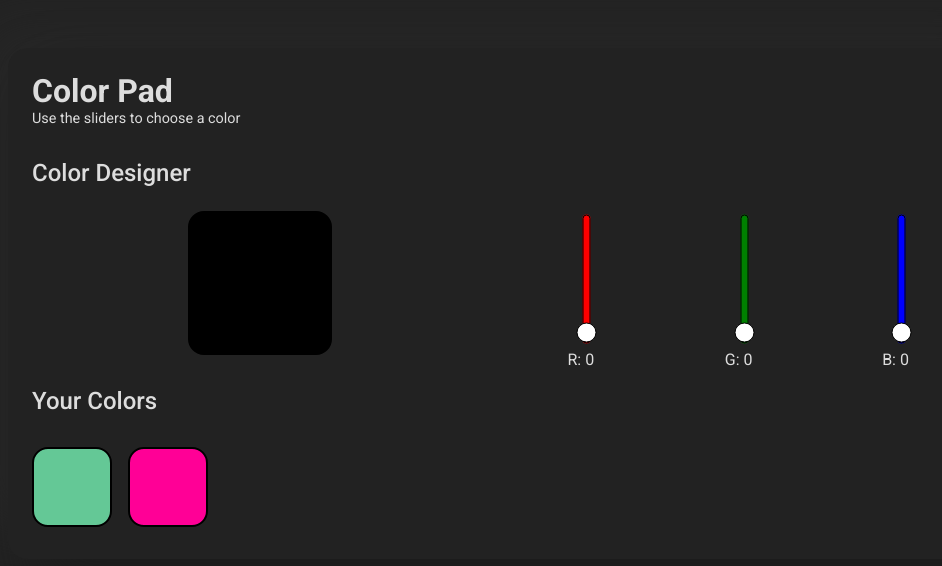
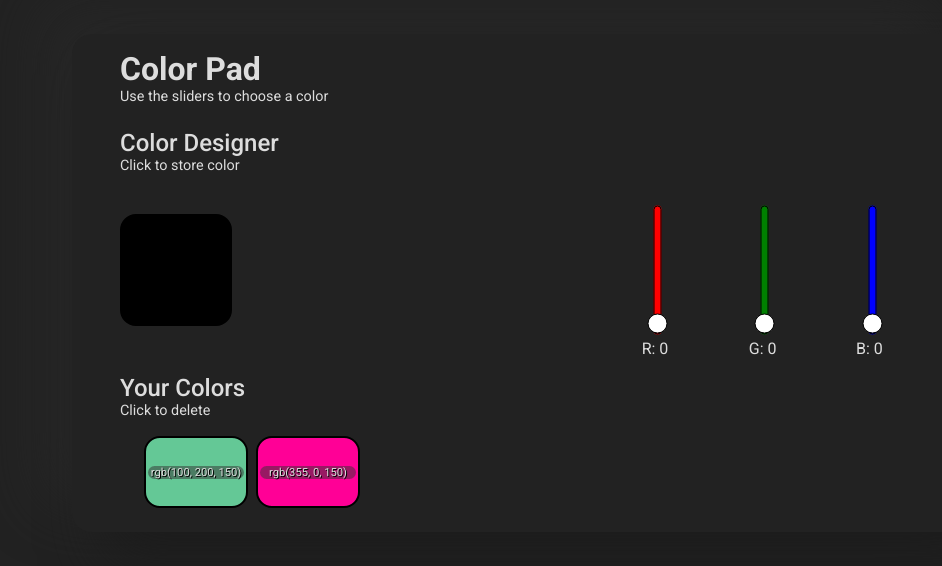
Before and after one commit to Nathan-Payne/color_pad, a Vue app: page / in a window 1280 px wide. Shown: the top 566 px of the page, without its empty margins (120-1062 px from the left). Built offline with nearby package versions, Linux system fonts and the light colour scheme.

Commit message:
add unique ids to each color object, altered spacing on sliders + palette grid, add text showing rgb() values on stored colors

```diff
--- a/src/App.vue
+++ b/src/App.vue
@@ -31,7 +31,7 @@ const app = {
   created() {
     // eslint-disable-next-line prettier/prettier
     eventBus.$on("saveColor", (rgb) => {
-      const idNum = this.savedColors.length + 1;
+      const idNum = Math.floor(Math.random() * 1000 + 1);
       this.savedColors.push({
         id: idNum,
         colorCss: `background-color: rgb(${rgb.red}, ${rgb.green}, ${rgb.blue})`,
@@ -63,14 +63,14 @@ body {
 }
 
 .container {
-  width: 80vw;
-  margin: 3rem auto;
-  padding: 1.5rem;
+  width: 70vw;
+  margin: 2.1rem auto;
+  padding: 1rem 3rem;
   /* border: 2px solid #ddd; */
 }
 
 header {
-  padding-bottom: 2rem;
+  padding-bottom: 1.5rem;
 }
 
 section {
--- a/src/components/colorDesigner.vue
+++ b/src/components/colorDesigner.vue
@@ -1,6 +1,7 @@
 <template>
   <section>
     <h2>Color Designer</h2>
+    <h4>Click to store color</h4>
     <div id="designer-main">
       <div class="color-show-group">
         <div class="color-show" :style="currentColor" @click="saveColor"></div>
@@ -58,11 +59,10 @@ export default {
 #designer-main {
   display: flex;
   align-items: center;
-  margin: 0rem 1rem;
+  justify-content: space-between;
 }
 
 .color-show-group {
-  flex: 4;
   display: flex;
   justify-content: center;
   align-items: center;
@@ -70,17 +70,17 @@ export default {
 }
 
 .color-show {
-  width: 9rem;
-  height: 9rem;
+  width: 7rem;
+  height: 7rem;
   border: 2px solid black;
   border-radius: 1rem;
+  cursor: pointer;
 }
 
 .slider-group {
-  flex: 8;
-  display: flex;
-  justify-content: space-around;
-  max-width: 50%;
-  margin-right: 3rem;
+  display: grid;
+  grid-auto-flow: column;
+  gap: 0.7rem;
+  margin-left: 2rem;
 }
 </style>
--- a/src/components/paletteDisplay.vue
+++ b/src/components/paletteDisplay.vue
@@ -1,6 +1,7 @@
 <template>
   <section>
     <h2>Your Colors</h2>
+    <h4>Click to delete</h4>
     <div id="savedColors">
       <div
         class="savedColor"
@@ -8,7 +9,9 @@
         :key="color.id"
         :style="color.colorCss"
         @click="deleteColor(color.id)"
-      ></div>
+      >
+        <span class="rgbFormat">{{ color.colorCss.split(":")[1] }}</span>
+      </div>
     </div>
   </section>
 </template>
@@ -29,15 +32,27 @@ export default {
 
 <style>
 #savedColors {
-  margin-top: 2rem;
+  margin-top: 1.1rem;
+  padding-left: 1.5rem;
   display: grid;
-  grid-gap: 1rem;
-  grid-template-columns: repeat(auto-fit, 5rem);
+  gap: 1rem;
+  grid-template-columns: repeat(auto-fit, 6rem);
 }
 .savedColor {
-  height: 5rem;
-  width: 5rem;
+  height: 4.5rem;
+  width: 6.5rem;
   border: 2px solid black;
   border-radius: 1rem;
+  cursor: pointer;
+  display: grid;
+  place-items: center;
+  text-shadow: 1px 1px black;
+  font-size: 0.7rem;
+}
+.rgbFormat {
+  background-color: rgba(50, 50, 50, 0.5);
+  border-radius: 20px;
+  width: 6rem;
+  text-align: center;
 }
 </style>
--- a/src/components/slider.vue
+++ b/src/components/slider.vue
@@ -40,15 +40,18 @@ export default {
 <style scoped>
 .slider {
   position: relative;
-  height: 12rem;
-  width: 20%;
+  height: 11rem;
+  width: 6rem;
+  display: flex;
+  align-items: center;
+  justify-content: center;
 }
 
 input[type="range"] {
   -webkit-appearance: none;
-  position: absolute;
+  /* position: absolute;
   bottom: 50%;
-  left: 20%;
+  left: 20%; */
   cursor: pointer;
   transform: rotate(270deg);
   background-color: transparent;
@@ -77,8 +80,8 @@ input[type="range"]::-webkit-slider-thumb {
 
 label {
   position: absolute;
-  width: 100%;
-  bottom: 5%;
-  left: 4rem;
+  width: 50%;
+  bottom: 0%;
+  left: 2rem;
 }
 </style>
```
